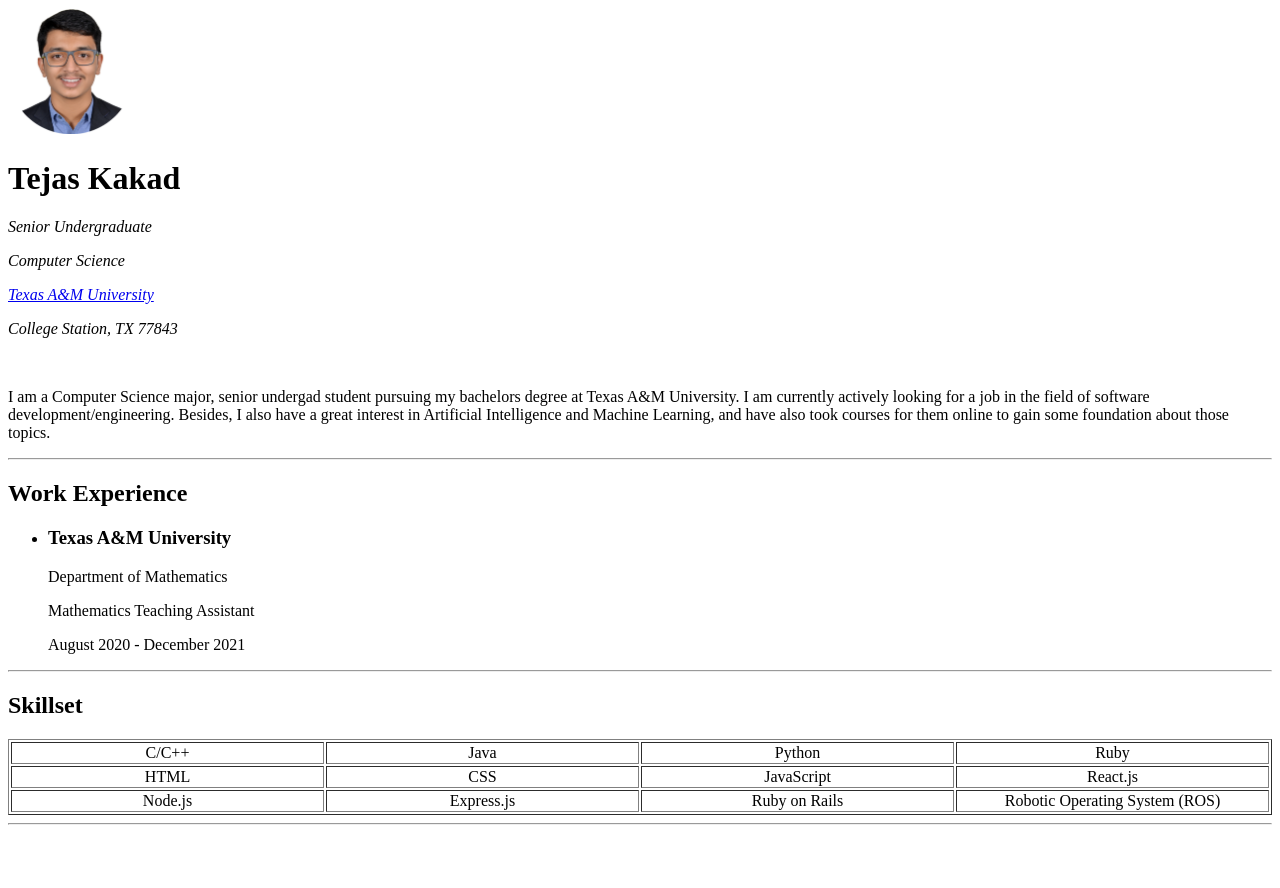
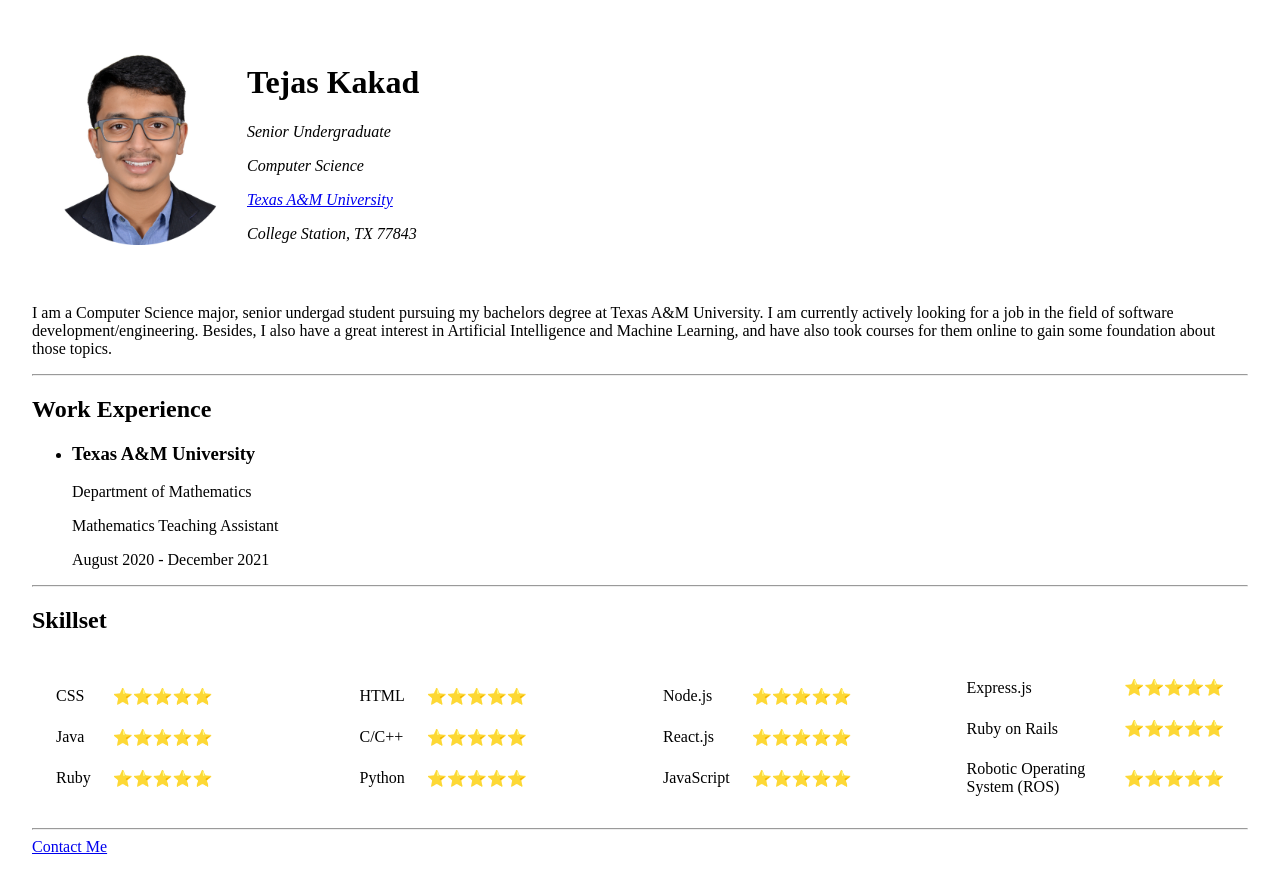
Before and after one commit to tkakad/UDEMY-Web-Development, a plain HTML site: page HTML - personal site/index.html in a window 1280 px wide. Before the commit the page ends 833 px from the top, so only its background shows below. Drawn offline with Linux system fonts and the light colour scheme.

Commit message:
HTML website template completed

```diff
--- a/HTML - personal site/index.html
+++ b/HTML - personal site/index.html
@@ -7,8 +7,17 @@
     <title>Tejas Kakad</title>
   </head>
 
-  <body>
-    <img src="images/tejas.png" alt="Tejas Kakad img" style="width: 10%" />
+  <body style="margin: 2rem; padding: 0; overflow-x: hidden">
+    <table cellspacing="10">
+      <tr>
+        <td>
+          <img
+            src="images/tejas.png"
+            alt="Tejas Kakad img"
+            style="width: 12rem"
+          />
+        </td>
+        <td>
           <h1>Tejas Kakad</h1>
           <p><i>Senior Undergraduate</i></p>
           <p><i>Computer Science</i></p>
@@ -20,6 +29,9 @@
             >
           </p>
           <p><i>College Station, TX 77843</i></p>
+        </td>
+      </tr>
+    </table>
 
     <br />
 
@@ -49,33 +61,77 @@
 
     <h2>Skillset</h2>
 
-    <table
-      style="text-align: center; table-layout: fixed"
-      border="1"
-      width="100%"
-    >
-      <tbody>
+    <table style="table-layout: fixed" width="100%">
+      <tr>
+        <td>
+          <table cellspacing="20">
+            <tr>
+              <td>CSS</td>
+              <td>⭐️⭐️⭐️⭐️⭐️</td>
+            </tr>
+            <tr>
+              <td>Java</td>
+              <td>⭐️⭐️⭐️⭐️⭐️</td>
+            </tr>
+            <tr>
+              <td>Ruby</td>
+              <td>⭐️⭐️⭐️⭐️⭐️</td>
+            </tr>
+          </table>
+        </td>
+        <td>
+          <table cellspacing="20">
+            <tr>
+              <td>HTML</td>
+              <td>⭐️⭐️⭐️⭐️⭐️</td>
+            </tr>
             <tr>
               <td>C/C++</td>
-          <td>Java</td>
-          <td>Python</td>
-          <td>Ruby</td>
+              <td>⭐️⭐️⭐️⭐️⭐️</td>
             </tr>
             <tr>
-          <td>HTML</td>
-          <td>CSS</td>
-          <td>JavaScript</td>
-          <td>React.js</td>
+              <td>Python</td>
+              <td>⭐️⭐️⭐️⭐️⭐️</td>
+            </tr>
+          </table>
+        </td>
+        <td>
+          <table cellspacing="20">
+            <tr>
+              <td>Node.js</td>
+              <td>⭐️⭐️⭐️⭐️⭐️</td>
             </tr>
             <tr>
-          <td>Node.js</td>
+              <td>React.js</td>
+              <td>⭐️⭐️⭐️⭐️⭐️</td>
+            </tr>
+            <tr>
+              <td>JavaScript</td>
+              <td>⭐️⭐️⭐️⭐️⭐️</td>
+            </tr>
+          </table>
+        </td>
+        <td>
+          <table cellspacing="20">
+            <tr>
               <td>Express.js</td>
+              <td>⭐️⭐️⭐️⭐️⭐️</td>
+            </tr>
+            <tr>
               <td>Ruby on Rails</td>
+              <td>⭐️⭐️⭐️⭐️⭐️</td>
+            </tr>
+            <tr>
               <td>Robotic Operating System (ROS)</td>
+              <td>⭐️⭐️⭐️⭐️⭐️</td>
             </tr>
-      </tbody>
+          </table>
+        </td>
+      </tr>
     </table>
 
     <hr />
+
+    <a target="_blank" href="contact.html">Contact Me</a>
   </body>
 </html>
```
Also changed, not shown: HTML - personal site/contact.html (added, +61 -0 lines), HTML - personal site/images/Sonu.JPG (added), 3 other files. Lines whose indentation alone changed are shown as unchanged.
